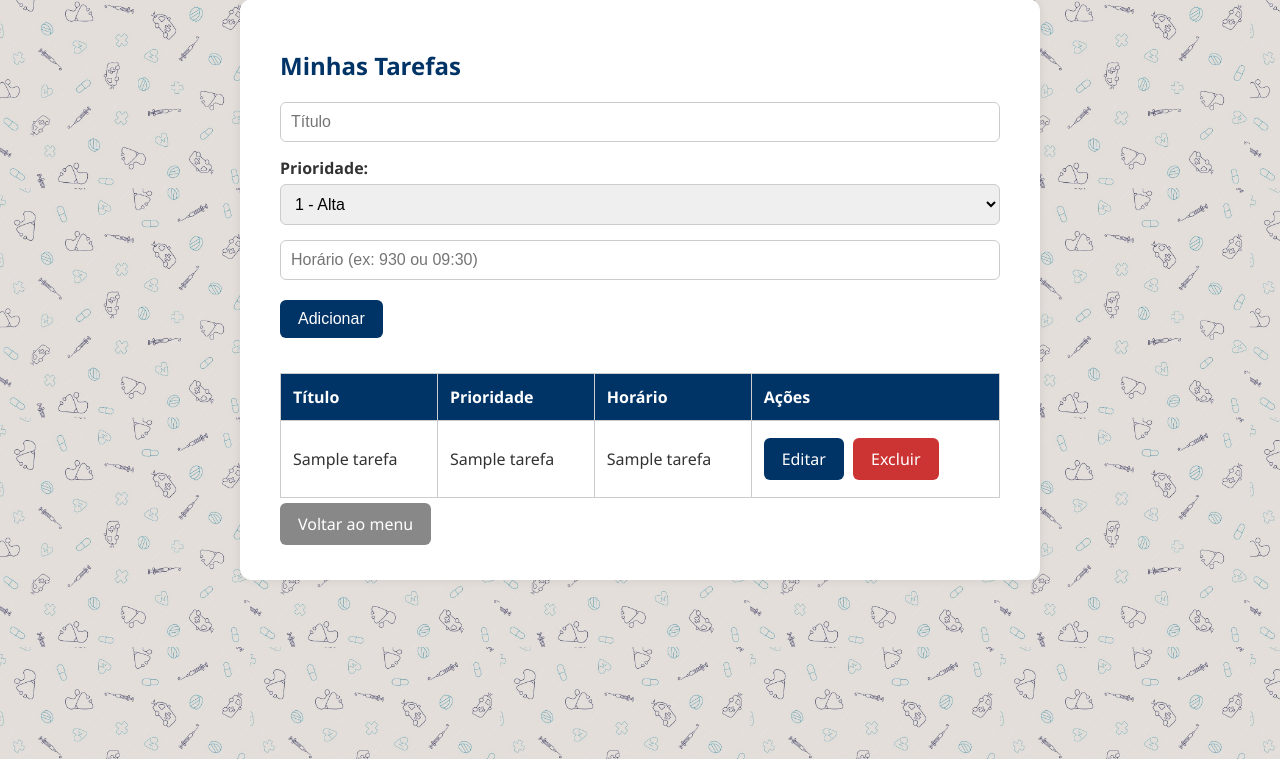
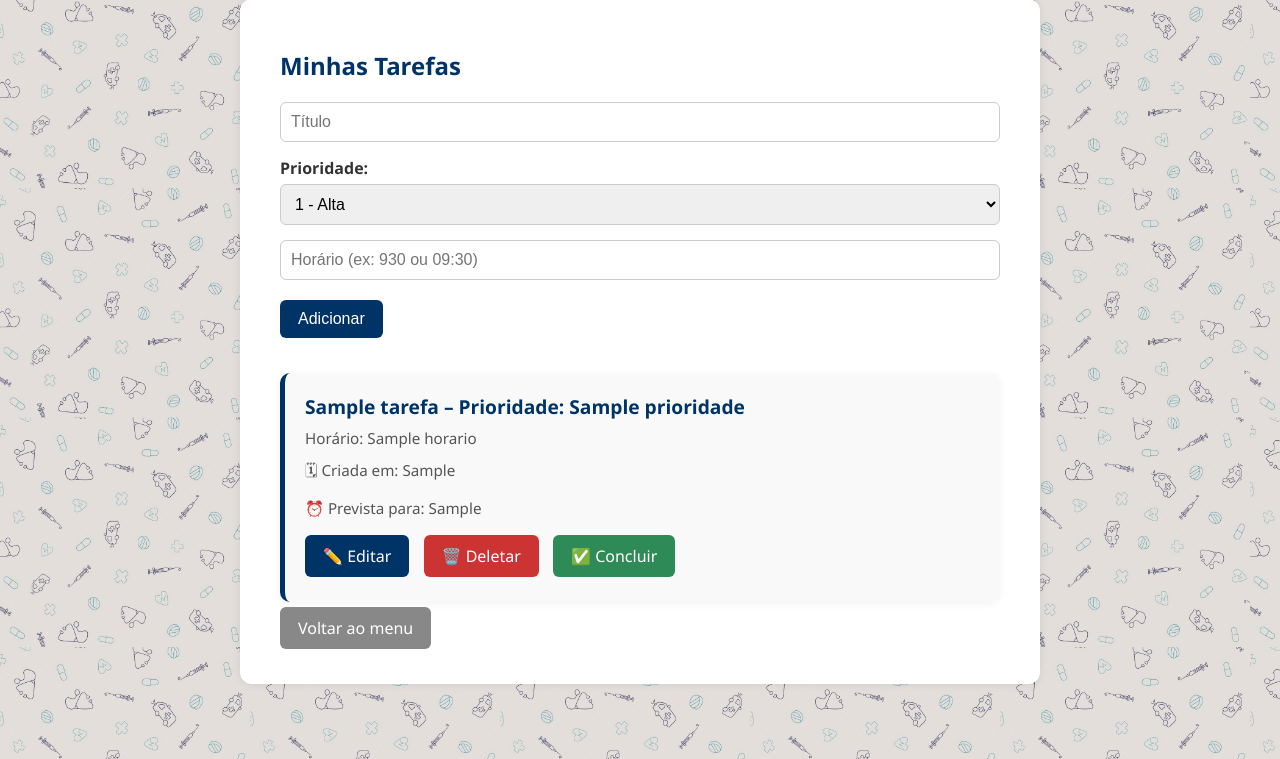
Before and after one commit to Matheus686/projetomedtask, a Flask app: template ProjetoMedtask/templates/tarefas.html in a window 1280 px wide. Shown: the part 41-800 px from the top of the page. Run offline with Flask 3, Linux system fonts and the light colour scheme; the template is opened without the code that fills it: most values are stand-ins (such as "Sample title", 1, 10 or a date in 2020).

Commit message:
Add files via upload

```diff
--- a/ProjetoMedtask/app.py
+++ b/ProjetoMedtask/app.py
@@ -1,11 +1,14 @@
-from flask import Flask, render_template, request, redirect, url_for, session
+from flask import Flask, render_template, request, redirect, url_for, session, g
 import sqlite3
+from datetime import datetime, timedelta  # IMPORTANTE
 
 app = Flask(__name__)
 app.secret_key = 'segredo_super_secreto'
 
 def conectar():
-    return sqlite3.connect("tarefas.db")
+    conn = sqlite3.connect("tarefas.db")
+    conn.row_factory = sqlite3.Row
+    return conn
 
 def corrigir_horario(entrada):
     entrada = entrada.strip().replace(":", "")
@@ -13,6 +16,16 @@ def corrigir_horario(entrada):
         return "00:00"
     entrada = entrada.zfill(4)
     return f"{entrada[:2]}:{entrada[2:]}"
+
+@app.before_request
+def carregar_usuario():
+    g.usuario = None
+    if "usuario_id" in session:
+        conn = conectar()
+        cursor = conn.cursor()
+        cursor.execute("SELECT * FROM usuarios WHERE id = ?", (session["usuario_id"],))
+        g.usuario = cursor.fetchone()
+        conn.close()
 
 @app.route("/")
 def index():
@@ -40,7 +53,7 @@ def login():
 def menu():
     if "usuario_id" not in session:
         return redirect(url_for("index"))
-    return render_template("menu.html", nome=session['usuario_nome'])
+    return render_template("menu.html", nome=session["usuario_nome"])
 
 @app.route("/logout")
 def logout():
@@ -54,11 +67,9 @@ def listar_tarefas():
 
     conn = conectar()
     cursor = conn.cursor()
-
-    # Ordenar por prioridade personalizada: Alta, Média, Baixa
     cursor.execute("""
         SELECT * FROM tarefas
-        WHERE usuario_id=?
+        WHERE usuario_id=? AND concluida = 0
         ORDER BY
             CASE prioridade
                 WHEN 'Alta' THEN 1
@@ -68,7 +79,6 @@ def listar_tarefas():
             END,
             id ASC
     """, (session["usuario_id"],))
-
     tarefas = cursor.fetchall()
     conn.close()
     return render_template("tarefas.html", tarefas=tarefas)
@@ -80,24 +90,39 @@ def adicionar():
 
     titulo = request.form["titulo"]
     prioridade_input = request.form["prioridade"]
+
     if prioridade_input == "1":
         prioridade = "Alta"
+        dias = 1
     elif prioridade_input == "2":
         prioridade = "Média"
+        dias = 3
     elif prioridade_input == "3":
         prioridade = "Baixa"
+        dias = 7
     else:
         prioridade = "Desconhecida"
+        dias = 3
 
     horario_input = request.form["horario"]
     horario = corrigir_horario(horario_input)
+
+    data_criacao = datetime.now()
+    data_prevista = data_criacao + timedelta(days=dias)
 
     conn = conectar()
     cursor = conn.cursor()
     cursor.execute("""
         INSERT INTO tarefas (titulo, prioridade, horario, data_criacao, data_prevista, concluida, usuario_id)
-        VALUES (?, ?, ?, date('now'), date('now', '+3 days'), 0, ?)
-    """, (titulo, prioridade, horario, session["usuario_id"]))
+        VALUES (?, ?, ?, ?, ?, 0, ?)
+    """, (
+        titulo,
+        prioridade,
+        horario,
+        data_criacao.strftime("%Y-%m-%d"),
+        data_prevista.strftime("%Y-%m-%d"),
+        session["usuario_id"]
+    ))
     conn.commit()
     conn.close()
     return redirect(url_for("listar_tarefas"))
@@ -114,6 +139,18 @@ def deletar(id):
     conn.close()
     return redirect(url_for("listar_tarefas"))
 
+@app.route("/concluir/<int:id>")
+def concluir(id):
+    if "usuario_id" not in session:
+        return redirect(url_for("index"))
+
+    conn = conectar()
+    cursor = conn.cursor()
+    cursor.execute("UPDATE tarefas SET concluida = 1 WHERE id=? AND usuario_id=?", (id, session["usuario_id"]))
+    conn.commit()
+    conn.close()
+    return redirect(url_for("listar_tarefas"))
+
 @app.route("/editar/<int:id>", methods=["GET", "POST"])
 def editar(id):
     if "usuario_id" not in session:
@@ -125,6 +162,7 @@ def editar(id):
     if request.method == "POST":
         titulo = request.form["titulo"]
         prioridade_input = request.form["prioridade"]
+
         if prioridade_input == "1":
             prioridade = "Alta"
         elif prioridade_input == "2":
--- a/ProjetoMedtask/static/style.css
+++ b/ProjetoMedtask/static/style.css
@@ -63,6 +63,12 @@ body {
 .btn-delete:hover {
     background-color: #990000;
 }
+.btn-success {
+    background-color: #2e8b57;
+}
+.btn-success:hover {
+    background-color: #246b45;
+}
 
 /* Login */
 .login-wrapper {
@@ -92,7 +98,6 @@ body {
     height: 100vh;
     background-color: #f0f4f8;
 }
-
 .menu-card {
     background-color: #ffffff;
     padding: 40px 35px;
@@ -101,25 +106,21 @@ body {
     text-align: center;
     width: 360px;
 }
-
 .menu-card h2 {
     color: #003366;
     margin-bottom: 10px;
     font-size: 1.6rem;
 }
-
 .menu-card p {
     font-size: 0.95rem;
     color: #555;
     margin-bottom: 30px;
 }
-
 .menu-actions {
     display: flex;
     flex-direction: column;
     gap: 15px;
 }
-
 .menu-button {
     background-color: #003366;
     color: white;
@@ -132,15 +133,12 @@ body {
     text-decoration: none;
     transition: background-color 0.3s;
 }
-
 .menu-button:hover {
     background-color: #005fa3;
 }
-
 .menu-button.logout {
     background-color: #cc3333;
 }
-
 .menu-button.logout:hover {
     background-color: #990000;
 }
@@ -162,7 +160,7 @@ body {
     margin-bottom: 30px;
 }
 
-/* Tabela */
+/* Tabela (caso continue usando em outras páginas) */
 .task-table {
     width: 100%;
     border-collapse: collapse;
@@ -179,6 +177,49 @@ body {
     color: white;
 }
 
+/* Nova lista de tarefas em blocos */
+.task-list {
+    margin-top: 20px;
+    display: flex;
+    flex-direction: column;
+    gap: 20px;
+}
+.task-item {
+    background-color: #f9f9f9;
+    border-left: 5px solid #003366;
+    padding: 20px;
+    border-radius: 10px;
+    box-shadow: 0 2px 8px rgba(0, 0, 0, 0.05);
+    transition: transform 0.2s ease;
+}
+.task-item:hover {
+    transform: translateY(-2px);
+}
+.task-item h3 {
+    margin: 0 0 8px;
+    color: #003366;
+    font-size: 1.2rem;
+}
+.task-item p {
+    margin: 0 0 12px;
+    color: #555;
+    font-size: 0.95rem;
+}
+.task-item .btn {
+    margin-right: 10px;
+}
+
+/* Prioridade com cor (opcional, se usar data-prioridade) */
+.task-item[data-prioridade="1"] {
+    border-left-color: #cc3333; /* Alta */
+}
+.task-item[data-prioridade="2"] {
+    border-left-color: #e6a600; /* Média */
+}
+.task-item[data-prioridade="3"] {
+    border-left-color: #2e8b57; /* Baixa */
+}
+
 /* Responsivo (mobile) */
 @media (max-width: 600px) {
     .task-content, .login-card, .menu-card {
--- a/ProjetoMedtask/templates/menu.html
+++ b/ProjetoMedtask/templates/menu.html
@@ -8,6 +8,11 @@
 <body class="menu-wrapper">
     <div class="menu-card">
         <h2>Menu</h2>
+
+        {% if g.usuario %}
+            <p>👤 Logado como: <strong>{{ g.usuario['nome'] }}</strong></p>
+        {% endif %}
+
         <p>Escolha uma opção para acessar o MedTask</p>
 
         <div class="menu-actions">
--- a/ProjetoMedtask/templates/tarefas.html
+++ b/ProjetoMedtask/templates/tarefas.html
@@ -29,29 +29,21 @@
         </form>
 
         <!-- Lista de tarefas -->
-        <table class="task-table">
-            <thead>
-                <tr>
-                    <th>Título</th>
-                    <th>Prioridade</th>
-                    <th>Horário</th>
-                    <th>Ações</th>
-                </tr>
-            </thead>
-            <tbody>
-                {% for t in tarefas %}
-                <tr>
-                    <td>{{ t[1] }}</td>
-                    <td>{{ t[2] }}</td>
-                    <td>{{ t[3] }}</td>
-                    <td>
-                        <a href="/editar/{{ t[0] }}" class="btn">Editar</a>
-                        <a href="/deletar/{{ t[0] }}" class="btn btn-delete">Excluir</a>
-                    </td>
-                </tr>
-                {% endfor %}
-            </tbody>
-        </table>
+        <div class="task-list">
+            {% for tarefa in tarefas %}
+                <div class="task-item">
+                    <h3>{{ tarefa['titulo'] }} – Prioridade: {{ tarefa['prioridade'] }}</h3>
+                    <p>Horário: {{ tarefa['horario'] }}</p>
+                    <p>🗓 Criada em: {{ tarefa['data_criacao'] }}</p>
+                    <p>⏰ Prevista para: {{ tarefa['data_prevista'] }}</p>
+                    <div class="task-actions">
+                        <a href="{{ url_for('editar', id=tarefa['id']) }}" class="btn">✏️ Editar</a>
+                        <a href="{{ url_for('deletar', id=tarefa['id']) }}" class="btn btn-delete">🗑️ Deletar</a>
+                        <a href="{{ url_for('concluir', id=tarefa['id']) }}" class="btn btn-success">✅ Concluir</a>
+                    </div>
+                </div>
+            {% endfor %}
+        </div>
 
         <!-- Link para o menu -->
         <a href="/menu" class="btn btn-secondary">Voltar ao menu</a>
```
Also changed, not shown: ProjetoMedtask/criar_banco.py (+9 -1 lines), ProjetoMedtask/tarefas.db.
